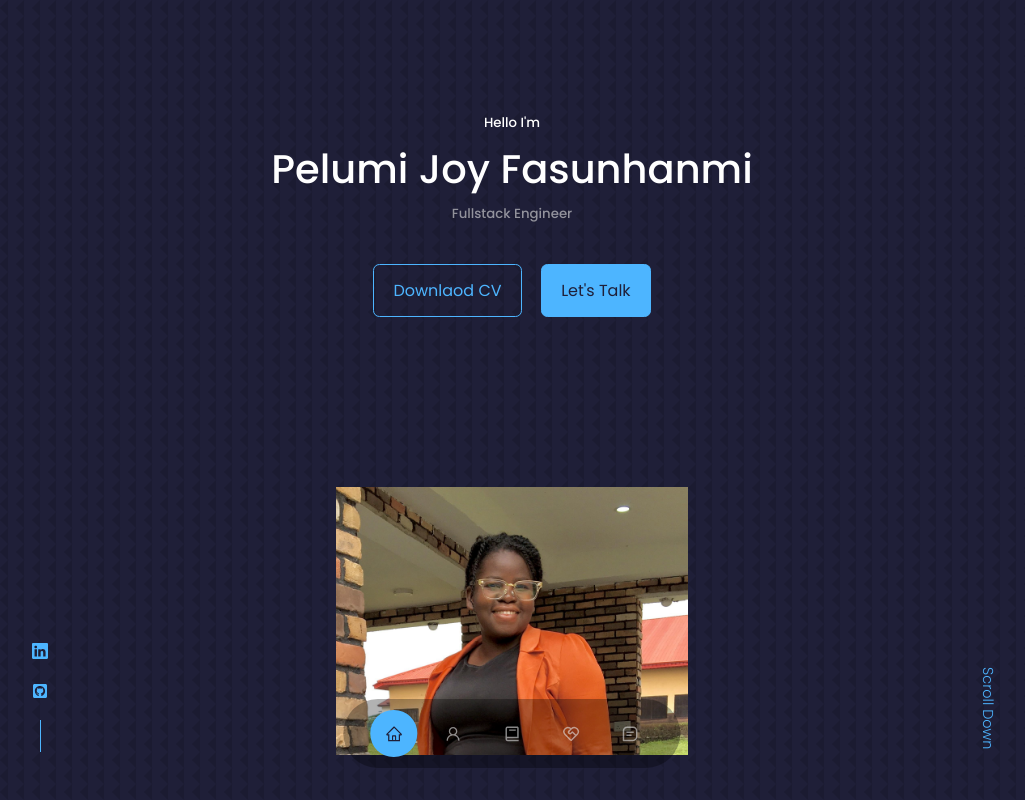
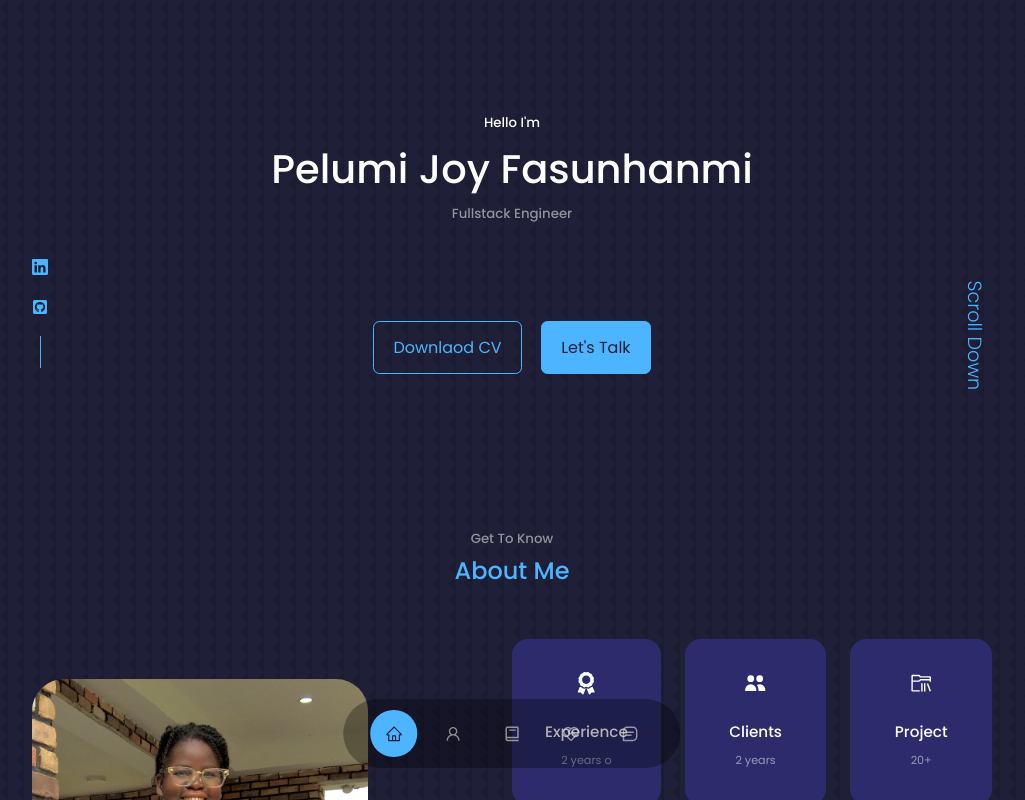
Before and after one commit to PELUMIJOY/Portfolio, a React (Create React App) app: page / in a window 1280 px wide. Shown: the top 800 px of the page, without its empty margins (128-1153 px from the left). Built offline with nearby package versions, Linux system fonts and the light colour scheme.

Commit message:
changes in header, about and session css

```diff
--- a/src/components/About/About.css
+++ b/src/components/About/About.css
@@ -2,6 +2,7 @@
     display:grid;
     grid-template-columns: 35% 50%;
     gap:15%;
+    /* margin-top: 20rem; */
 }
 .about__me {
     width: 100%;
--- a/src/components/Experience/Experience.css
+++ b/src/components/Experience/Experience.css
@@ -47,7 +47,7 @@
         grid-template-columns: 1fr;
     }
 
-    .experience_container > dive{
+    .experience_container > div{
         width:80%;
         margin: 0 auto ;
         padding: 2rem;
--- a/src/components/Header/Header.css
+++ b/src/components/Header/Header.css
@@ -1,5 +1,5 @@
 header{
-    height: 100vh;
+    height: 50vh;
     padding-top: 7rem;
     overflow: hidden;
 }
@@ -11,12 +11,11 @@ header{
 }
 /******************CTA*******************/
 .cta {
-    margin-top:2.4rem ;
+    margin-top:6rem ;
     display: flex;
     justify-content: center;
     gap: 1.2rem;
 }
-
 /*******************HeaderSocil*********************/
 .header_social {
 display: flex;
@@ -25,7 +24,7 @@ align-items: center;
 gap:0.8rem;
 position: absolute;
 left: 0;
-bottom: 3rem;
+bottom: 2rem;
 }
 
 .header_social::after {
@@ -37,7 +36,7 @@ bottom: 3rem;
 }
 /*******************HeaderSocil*********************/
 .me{
-    /* background: linear-gradient(var(--color-primary), transparent); */
+
    display: flex;
    justify-content: center;
    align-items: center;
@@ -46,9 +45,8 @@ bottom: 3rem;
     position: absolute;
     left: calc(50% - 11rem);
     margin-top: 4rem;
-    /* border-radius: 30rem 30rem; */
     overflow: hidden;
-    /* padding: 5rem 1.5rem 1.5rem 1.5rem; */
+
 }
 
 /*******************Scrow Down*********************/
@@ -56,25 +54,27 @@ bottom: 3rem;
 .scroll_down{
     position: absolute;
     right: -2.3rem;
-    bottom: 5rem;
+    bottom: 3rem;
     transform: rotate(90deg);
-    font-size: 0.9rem;
+    font-size: 1.2rem;
     font-weight: 300;
 }
 
 /********************media queries*********************/
 @media screen and (max-width: 1024px){
 header{
-    height: 68hv;
+    height: 30hv;
 }
 }
 
 @media screen and (max-width: 600px){
     header{
-        height: 100vh;
+        height: 50vh;
     }
     .header_social, .scroll_down{
         display: none;
+
     }
 
+
 }
--- a/src/components/Header/Header.jsx
+++ b/src/components/Header/Header.jsx
@@ -13,9 +13,9 @@ const Header = () => {
        <h5 className='text-light'>Fullstack Engineer</h5>
        <CTA/>
        <HeaderSocial/>
-       <div className="me">
+       {/* <div className="me">
         <img src={joy} alt="Joy" />
-       </div>
+       </div> */}
 
 
        <a href="#contact" className='scroll_down'>Scroll Down</a>
```
